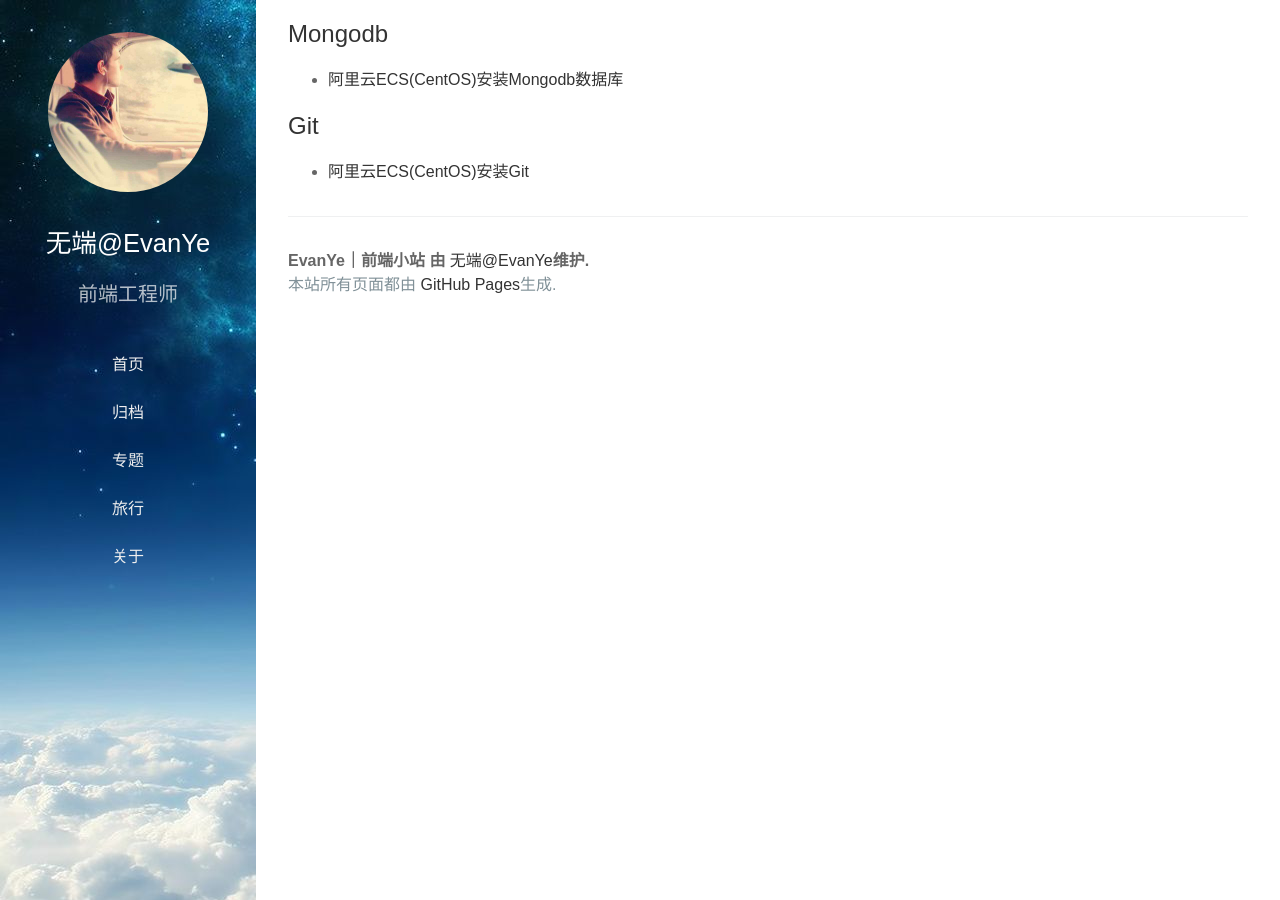
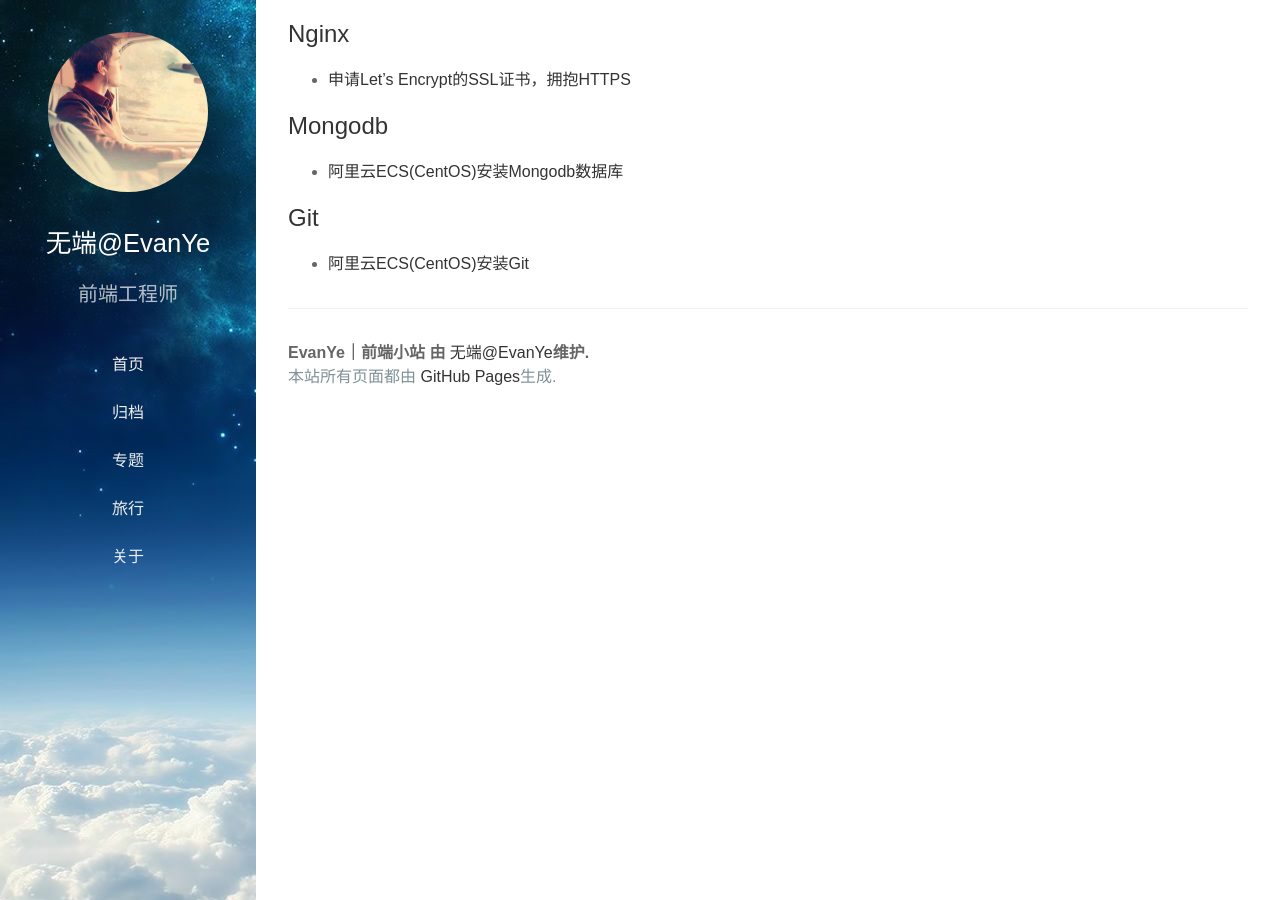
Before and after one commit to EvanYe1990/notes, a Jekyll site: the page built from subjects/index.md, in a window 1280 px wide. Built offline with Jekyll 4.4.1, drawn with Linux system fonts in a browser that asks for light colours; our own code applies the rules of GitHub Pages for plain Markdown files.

Commit message:
添加专题目录

```diff
--- a/subjects/index.md
+++ b/subjects/index.md
@@ -1,3 +1,6 @@
+# Nginx
+*  [申请Let's Encrypt的SSL证书，拥抱HTTPS](/notes/docs/20170514/)
+
 # Mongodb
 *  [阿里云ECS(CentOS)安装Mongodb数据库](/notes/docs/20170914/)
 
--- a/sw.js
+++ b/sw.js
@@ -1,5 +1,5 @@
   (function () {
-    var CACHE_VERSION = '2017121201';
+    var CACHE_VERSION = '2017121202';
 
     var CONFIG = {
       cacheName: 'notesCache' + CACHE_VERSION,
```
